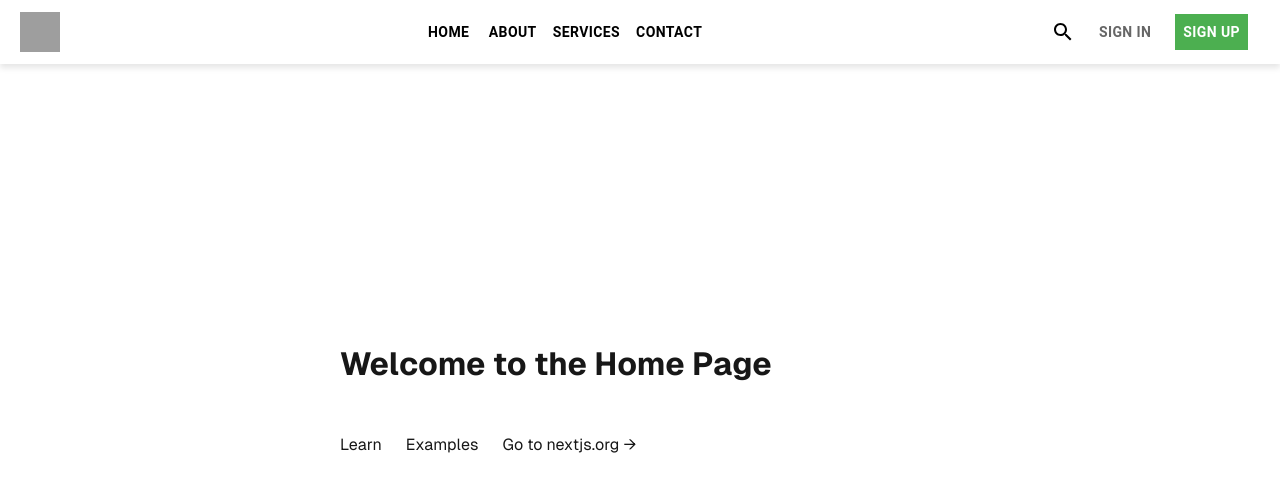
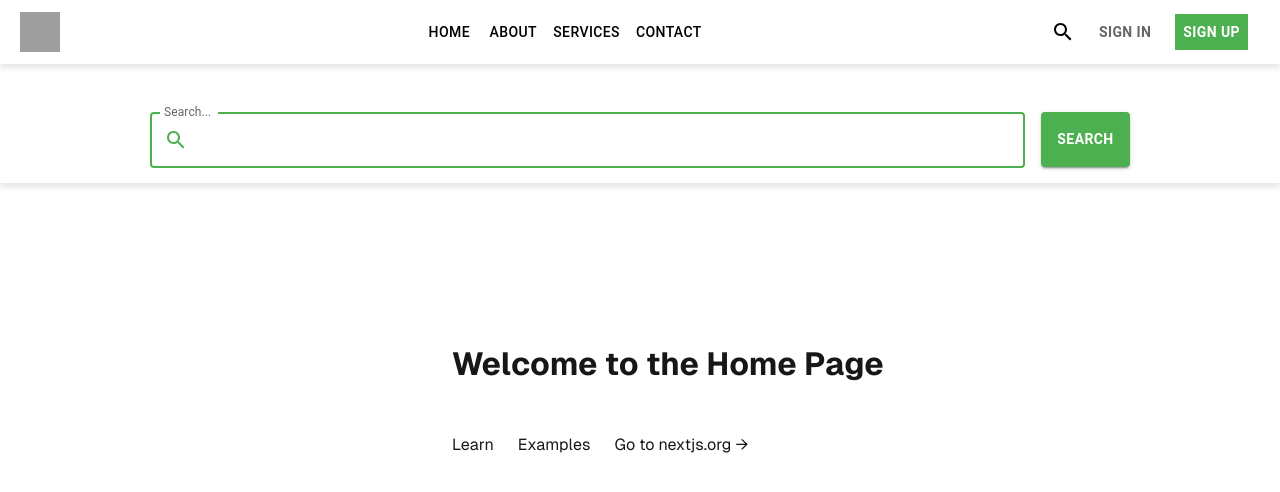
Before and after one commit to nurcanNT/nextCourse, a Next.js app: page / in a window 1280 px wide. Both pictures are taken after a click on the button 1062 px from the left and 32 px from the top of the page. Shown: the top 492 px of the page. Built offline with nearby package versions, Linux system fonts and the light colour scheme; grey boxes are pictures that could not be loaded.

Commit message:
feat: develop added search

```diff
--- a/src/components/Header.js
+++ b/src/components/Header.js
@@ -1,37 +1,52 @@
-import * as React from 'react';
-import { AppBar, Toolbar, Typography, Button, IconButton, Box } from '@mui/material';
+"use client";
+
+import React, { useState } from "react";
+import { AppBar, Toolbar, Button, IconButton, Box, TextField, InputAdornment } from '@mui/material';
 import SearchIcon from '@mui/icons-material/Search';
 import Link from 'next/link';
 import Image from 'next/image';
 
 export default function Header() {
+  const [searchOpen, setSearchOpen] = useState(false);
+
+  const handleSearchClick = () => {
+    setSearchOpen(!searchOpen);
+  };
+
   return (
-    <AppBar position="fixed" sx={{  backgroundColor: '#fff',
+    <>
+      <AppBar
+        position="fixed"
+        sx={{
+          backgroundColor: '#fff',
           color: '#000',
-        boxShadow: '0px 4px 6px rgba(0, 0, 0, 0.1)', }}>
+          boxShadow: '0px 4px 6px rgba(0, 0, 0, 0.1)',
+        }}
+      >
         <Toolbar>
           <IconButton edge="start" color="inherit" aria-label="logo" sx={{ mr: 2 }}>
             <Image src="/logo.svg" alt="Logo" width={40} height={40} />
           </IconButton>
 
-        <Box sx={{ flexGrow: 1, display: 'flex', justifyContent: 'center',  }}>
-          <Button color="inherit" component={Link} href="/" sx={{fontWeight: 'bold'}}>
+          <Box sx={{ flexGrow: 1, display: 'flex', justifyContent: 'center' }}>
+            <Button color="inherit" component={Link} href="/">
               Home
             </Button>
-          <Button color="inherit" component={Link} href="/about" sx={{fontWeight: 'bold'}}>
+            <Button color="inherit" component={Link} href="/about">
               About
             </Button>
-          <Button color="inherit" component={Link} href="/services" sx={{fontWeight: 'bold'}}>
+            <Button color="inherit" component={Link} href="/services">
               Services
             </Button>
-          <Button color="inherit" component={Link} href="/contact" sx={{fontWeight: 'bold'}}>
+            <Button color="inherit" component={Link} href="/contact">
               Contact
             </Button>
           </Box>
 
-        <IconButton color="inherit">
+          <IconButton color="inherit" onClick={handleSearchClick}>
             <SearchIcon />
           </IconButton>
+
           <Button
             component={Link}
             href="/signin"
@@ -49,6 +64,7 @@ export default function Header() {
           >
             Sign In
           </Button>
+
           <Button
             component={Link}
             href="/signup"
@@ -68,5 +84,70 @@ export default function Header() {
           </Button>
         </Toolbar>
       </AppBar>
+
+      <Toolbar />
+
+      {searchOpen && (
+        <Box
+          sx={{
+            position: 'absolute',
+            top: '97px',
+            left: 0,
+            width: '100%',
+            display: 'flex',
+            justifyContent: 'center',
+            backgroundColor: '#fff',
+            boxShadow: '0px 4px 6px rgba(0, 0, 0, 0.1)',
+            zIndex: 1,
+            padding: '15px',
+          }}
+        >
+          <TextField
+            label="Search..."
+            variant="outlined"
+            sx={{
+              width: '70%',
+              '& .MuiOutlinedInput-root': {
+                '& fieldset': {
+                  borderColor: '#4caf50',
+                  borderWidth: '2px',
+                },
+                '&:hover fieldset': {
+                  borderColor: '#45a049',
+                  borderWidth: '2px',
+                },
+                '&.Mui-focused fieldset': {
+                  borderColor: '#4caf50',
+                  borderWidth: '2px',
+                },
+              },
+            }}
+            InputProps={{
+              startAdornment: (
+                <InputAdornment position="start">
+                  <SearchIcon sx={{ color: '#4caf50' }} />
+                </InputAdornment>
+              ),
+            }}
+          />
+
+          <Button
+            variant="contained"
+            sx={{
+              ml: 2,
+              backgroundColor: '#4caf50',
+              color: '#fff',
+              fontWeight: 'bold',
+              height: '55px',
+              '&:hover': {
+                backgroundColor: '#45a049',
+              },
+            }}
+          >
+            SEARCH
+          </Button>
+        </Box>
+      )}
+    </>
   );
 }
```
Lines whose indentation alone changed are shown as unchanged.
